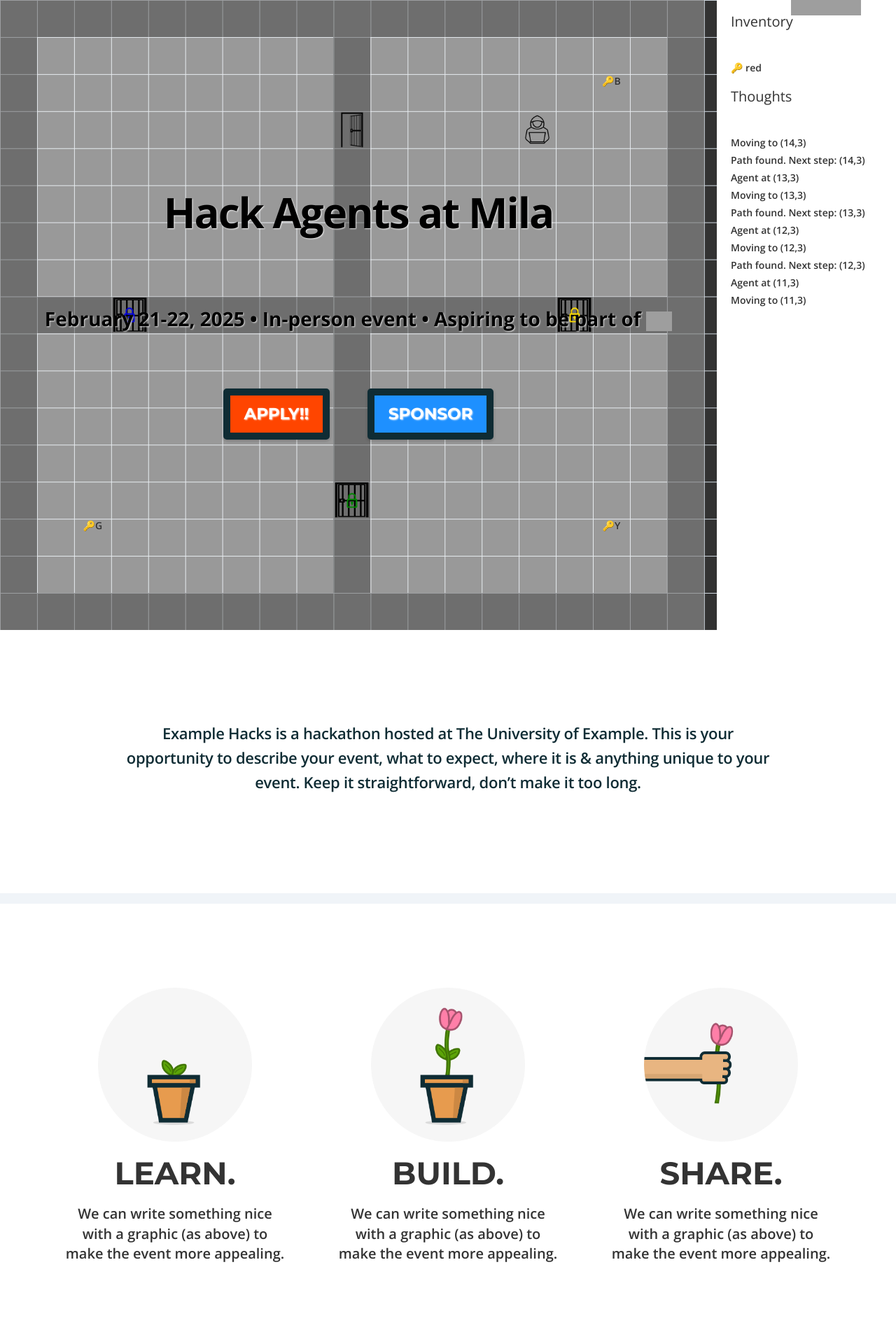
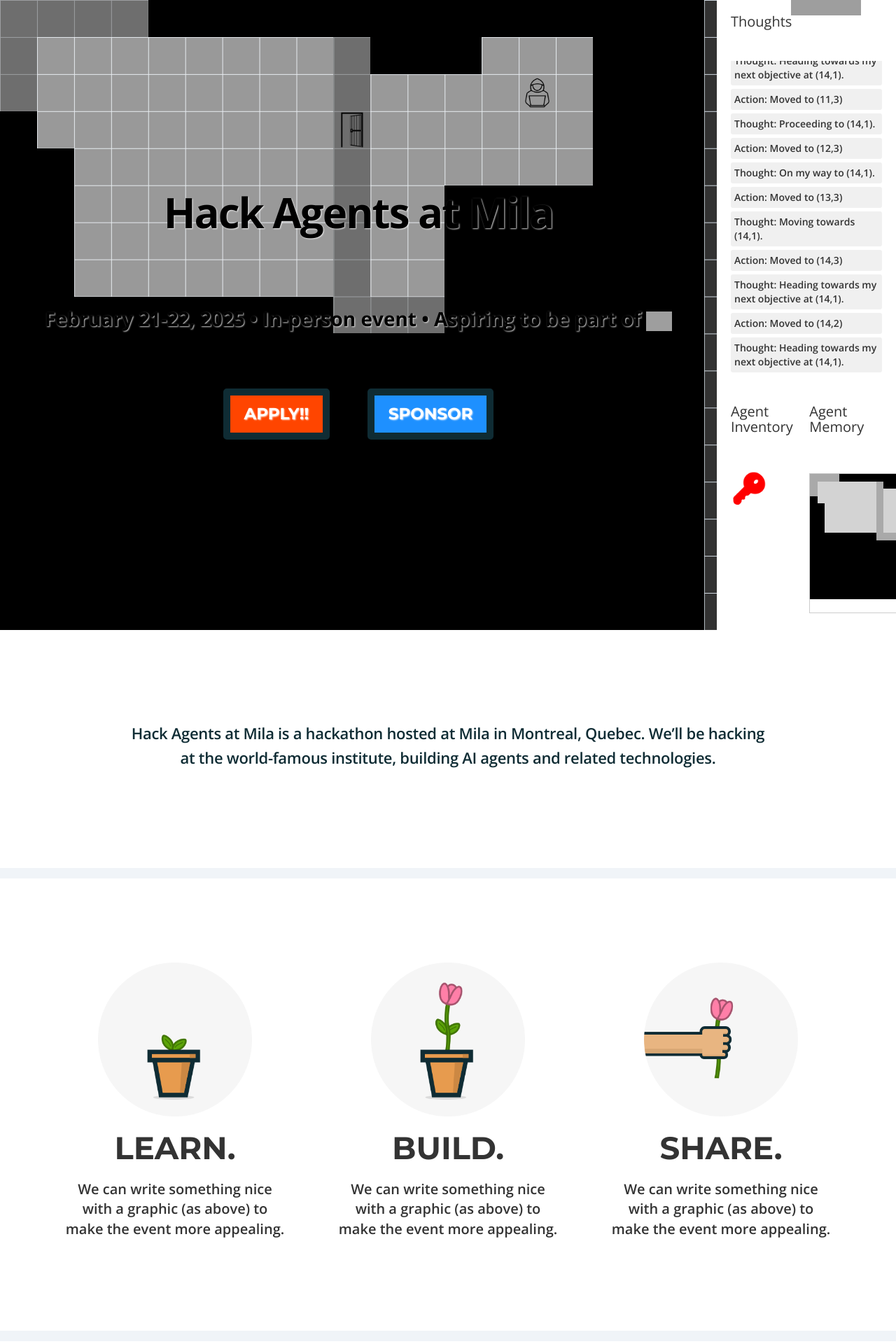
Before and after one commit to tn-learn/mila-hacks, a Jekyll site: the page built from index.html, in a window 1280 px wide. Shown: the top 1920 px of the page at 70% size. Built offline with Jekyll 4.4.1, drawn with Linux system fonts in a browser that asks for light colours; nearby versions of some CDN libraries; grey boxes are pictures that could not be loaded.

Commit message:
progress

```diff
--- a/_config.yml
+++ b/_config.yml
@@ -50,9 +50,8 @@
 
   about:
     description: >
-      Example Hacks is a hackathon hosted at The University of Example.
-      This is your opportunity to describe your event, what to expect, where it is & anything unique to your event.
-      Keep it straightforward, don't make it too long.
+      Hack Agents at Mila is a hackathon hosted at Mila in Montreal, Quebec.
+      We'll be hacking at the world-famous institute, building AI agents and related technologies.
 
   # Info Sections
   info:
--- a/_includes/grid.html
+++ b/_includes/grid.html
@@ -39,10 +39,18 @@
             <!-- Sidebar Div -->
             <div class="sidebar">
                 <div class="sidebar-content">
-                    <h3>Inventory</h3>
-                    <div id="inventory" class="inventory"></div>
                     <h3>Thoughts</h3>
                     <ul id="memory" class="memory"></ul>
+                    <div class="sidebar-bottom">
+                        <div class="sidebar-section">
+                            <h3>Agent Inventory</h3>
+                            <div id="inventory" class="inventory"></div>
+                        </div>
+                        <div class="sidebar-section">
+                            <h3>Agent Memory</h3>
+                            <div id="mini-map"></div>
+                        </div>
+                    </div>
                 </div>
             </div>
         </div>
--- a/assets/css/gridworld.css
+++ b/assets/css/gridworld.css
@@ -137,10 +137,15 @@
 .memory {
     list-style-type: none;
     padding-left: 0;
+    max-height: 700px; /* Adjust this value as needed */
+    overflow-y: auto;
 }
 
 .memory li {
     margin-bottom: 5px;
+    padding: 5px;
+    background-color: #f0f0f0;
+    border-radius: 3px;
 }
 
 /* Key and door styling */
@@ -308,7 +313,37 @@
 }
 
 .sidebar-content {
+    display: flex;
+    flex-direction: column;
     height: 100%;
+}
+
+.memory {
+    flex-grow: 1;
+    overflow-y: auto;
+    max-height: 50vh; /* Adjust this value to control the height of the thoughts list */
+}
+
+.sidebar-bottom {
+    display: flex;
+    justify-content: space-between;
+    margin-top: 20px;
+}
+
+.sidebar-section {
+    width: 48%; /* Adjust as needed */
+}
+
+#mini-map {
+    width: 100%;
+    height: 150px; /* Adjust as needed */
+    border: 1px solid #ccc;
+}
+
+.inventory {
+    display: flex;
+    flex-wrap: wrap;
+    gap: 5px;
 }
 
 .sidebar h3 {
@@ -400,3 +435,78 @@
 .buttons-cell .buttons a.apply {
     background-color: #ff4500;
 }
+
+/* Add these new styles for the keys */
+.key-icon {
+    width: 80%;
+    height: 80%;
+    display: flex;
+    align-items: center;
+    justify-content: center;
+}
+
+.key-icon::before {
+    content: '🔑';
+    font-size: 2em;
+    filter: grayscale(100%) brightness(0);
+}
+
+.key-red::before {
+    filter: brightness(0) saturate(100%) invert(13%) sepia(90%) saturate(7466%) hue-rotate(0deg) brightness(100%) contrast(114%) !important;
+}
+
+.key-blue::before {
+    filter: brightness(0) saturate(100%) invert(7%) sepia(100%) saturate(7154%) hue-rotate(248deg) brightness(97%) contrast(143%) !important;
+}
+
+.key-green::before {
+    filter: brightness(0) saturate(100%) invert(28%) sepia(88%) saturate(1485%) hue-rotate(95deg) brightness(96%) contrast(106%) !important;
+}
+
+.key-yellow::before {
+    filter: brightness(0) saturate(100%) invert(78%) sepia(61%) saturate(895%) hue-rotate(359deg) brightness(103%) contrast(104%) !important;
+}
+
+/* Update the inventory item style */
+.inventory-item {
+    display: inline-block;
+    margin-right: 10px;
+    font-size: 1.5em;
+}
+
+/* Fog of War */
+.fog-of-war {
+    background-color: #000;
+}
+
+/* Mini-Map Styles */
+#mini-map {
+    display: grid;
+    grid-template-columns: repeat(var(--grid-size-x), 1fr);
+    grid-template-rows: repeat(var(--grid-size-y), 1fr);
+    width: 200px; /* Adjust as needed */
+    height: 200px; /* Adjust as needed */
+    border: 1px solid #ccc;
+    margin-top: 20px;
+}
+
+.mini-map-cell {
+    width: 100%;
+    height: 100%;
+}
+
+.mini-map-explored {
+    background-color: lightgray;
+}
+
+.mini-map-wall {
+    background-color: darkgray;
+}
+
+.mini-map-agent {
+    background-color: blue;
+}
+
+.mini-map-unexplored {
+    background-color: black;
+}
--- a/assets/js/gridworld.js
+++ b/assets/js/gridworld.js
@@ -9,6 +9,42 @@
     memory: [],
     currentGoal: null,
     gridInitialized: false,
+    lastStepWasThought: false,
+    actionThoughtInterval: 50, // 1 second interval between action and thought prints
+    thoughtTemplates: {
+        needKey: [
+            "I need the {color} key to open the {color} door.",
+            "Without the {color} key, I can't open the {color} door.",
+            "I should look for the {color} key to proceed.",
+            "I must find the {color} key to unlock the {color} door."
+        ],
+        haveKeyForDoor: [
+            "I have the {color} key; I can now open the {color} door.",
+            "With the {color} key in hand, I can unlock the {color} door.",
+            "Time to use the {color} key on the {color} door.",
+            "Ready to open the {color} door with the {color} key."
+        ],
+        headingToKey: [
+            "Heading towards the {color} key at ({x},{y}).",
+            "I see the {color} key ahead; moving towards it.",
+            "The {color} key is nearby; I'll go get it.",
+            "Going to pick up the {color} key at ({x},{y})."
+        ],
+        movingToGoal: [
+            "Moving towards ({x},{y}).",
+            "On my way to ({x},{y}).",
+            "Heading towards my next objective at ({x},{y}).",
+            "Proceeding to ({x},{y})."
+        ],
+        noGoal: [
+            "All tasks are completed.",
+            "I've done everything I needed to do.",
+            "There's nothing left to do here.",
+            "Mission accomplished."
+        ]
+    },
+    exploredMap: [], // Add property to store explored cells
+    unreachableGoals: [], // Add this line to track unreachable goals
 
     debug(message) {
         console.log(message);
@@ -57,6 +93,14 @@
         this.memory = [];
         this.currentGoal = null;
 
+        // Initialize exploredMap
+        this.exploredMap = Array(this.sizeY)
+            .fill(null)
+            .map(() => Array(this.sizeX).fill(false));
+
+        // Update visibility around the starting position
+        this.updateVisibility();
+
         this.initializeGrid();
         this.initializeKeysAndDoors();
         this.render();
@@ -67,10 +111,8 @@
             clearInterval(this.interval);
         }
 
-        this.interval = setInterval(() => {
-            this.debug(`Agent at (${this.agent.x},${this.agent.y})`);
+        // Start the agent's movement
         this.moveAgent();
-        }, 300);
     },
 
     initializeGrid() {
@@ -199,18 +241,6 @@
                     visited.add(newPos);
                     const newPath = [...path, { x: newX, y: newY }];
 
-                    // If this is a door, simulate opening it
-                    const door = this.doors.find((d) => d.x === newX && d.y === newY);
-                    if (
-                        door &&
-                        !door.isOpen &&
-                        this.inventory.some((key) => key.color === door.color)
-                    ) {
-                        this.debug(
-                            `Simulating opening ${door.color} door at (${newX},${newY})`
-                        );
-                    }
-
                     queue.push(newPath);
                 }
             }
@@ -220,40 +250,113 @@
     },
 
     getNextGoal() {
-        const uncollectedKeys = this.keys.filter(
-            (key) => !this.inventory.some((i) => i.color === key.color)
+        // Helper function to check if a path exists to a goal
+        const isReachable = (goal) => {
+            const path = this.findPath(this.agent, goal);
+            return path.length > 0;
+        };
+
+        // Find visible keys
+        const visibleKeys = this.keys.filter(
+            (key) => this.exploredMap[key.y][key.x] && !this.unreachableGoals.some(g => g.x === key.x && g.y === key.y)
         );
-        if (uncollectedKeys.length > 0) {
-            return uncollectedKeys[0];
+
+        // **Randomize the order of visible keys**
+        this.shuffleArray(visibleKeys);
+
+        for (const key of visibleKeys) {
+            if (isReachable(key)) {
+                return key;
+            } else {
+                this.unreachableGoals.push(key);
+            }
         }
 
-        const closedDoors = this.doors.filter((door) => !door.isOpen);
-        const openableDoors = closedDoors.filter((door) =>
+        // Find visible doors that are not open
+        const visibleDoors = this.doors.filter(
+            (door) => this.exploredMap[door.y][door.x] && !door.isOpen && !this.unreachableGoals.some(g => g.x === door.x && g.y === door.y)
+        );
+
+        const openableDoors = visibleDoors.filter((door) =>
             this.inventory.some((key) => key.color === door.color)
         );
 
-        if (openableDoors.length > 0) {
-            return openableDoors.reduce((nearest, door) => {
-                const distToDoor =
-                    Math.abs(this.agent.x - door.x) + Math.abs(this.agent.y - door.y);
-                const distToNearest =
-                    Math.abs(this.agent.x - nearest.x) +
-                    Math.abs(this.agent.y - nearest.y);
-                return distToDoor < distToNearest ? door : nearest;
-            });
+        // **Randomize the order of openable doors**
+        this.shuffleArray(openableDoors);
+
+        for (const door of openableDoors) {
+            if (isReachable(door)) {
+                return door;
+            } else {
+                this.unreachableGoals.push(door);
+            }
         }
 
-        if (closedDoors.length > 0) {
-            return closedDoors.reduce((nearest, door) => {
-                const distToDoor =
-                    Math.abs(this.agent.x - door.x) + Math.abs(this.agent.y - door.y);
-                const distToNearest =
-                    Math.abs(this.agent.x - nearest.x) +
-                    Math.abs(this.agent.y - nearest.y);
-                return distToDoor < distToNearest ? door : nearest;
-            });
+        // Check if the agent has keys for any unopened doors not yet found
+        const unopenedDoorsWithKeys = this.doors.filter(
+            (door) =>
+                !door.isOpen &&
+                this.inventory.some((key) => key.color === door.color) &&
+                !this.unreachableGoals.some(g => g.x === door.x && g.y === door.y)
+        );
+
+        if (unopenedDoorsWithKeys.length > 0) {
+            // Continue exploring to find these doors
+            const unexploredCells = [];
+            for (let y = 0; y < this.sizeY; y++) {
+                for (let x = 0; x < this.sizeX; x++) {
+                    if (
+                        !this.exploredMap[y][x] &&
+                        this.canMove(x, y) &&
+                        !this.unreachableGoals.some(g => g.x === x && g.y === y)
+                    ) {
+                        unexploredCells.push({ x, y });
+                    }
+                }
             }
 
+            if (unexploredCells.length > 0) {
+                // **Randomize the unexplored cells**
+                this.shuffleArray(unexploredCells);
+
+                for (const cell of unexploredCells) {
+                    if (isReachable(cell)) {
+                        return cell;
+                    } else {
+                        this.unreachableGoals.push(cell);
+                    }
+                }
+            }
+        }
+
+        // No known goals, explore unexplored areas
+        const unexploredCells = [];
+        for (let y = 0; y < this.sizeY; y++) {
+            for (let x = 0; x < this.sizeX; x++) {
+                if (
+                    !this.exploredMap[y][x] &&
+                    this.canMove(x, y) &&
+                    !this.unreachableGoals.some(g => g.x === x && g.y === y)
+                ) {
+                    unexploredCells.push({ x, y });
+                }
+            }
+        }
+
+        if (unexploredCells.length > 0) {
+            // **Randomize the unexplored cells**
+            this.shuffleArray(unexploredCells);
+
+            for (const cell of unexploredCells) {
+                if (isReachable(cell)) {
+                    return cell;
+                } else {
+                    this.unreachableGoals.push(cell);
+                }
+            }
+        }
+
+        // No goals left
         return null;
     },
 
@@ -285,52 +388,102 @@
             this.currentGoal = this.getNextGoal();
             if (this.currentGoal) {
                 this.debug(`New goal set: (${this.currentGoal.x},${this.currentGoal.y})`);
+            } else {
+                this.printActionOrThought({ type: 'thought', message: "All tasks completed!" });
+                clearInterval(this.interval);
+                return;
             }
         }
 
-        if (!this.currentGoal) {
-            this.memory.push("All tasks completed!");
-            this.render();
-            clearInterval(this.interval); // Stop the movement when tasks are complete
-            return;
-        }
-
+        if (!this.lastStepWasThought) {
+            this.generateThought();
+            this.lastStepWasThought = true;
+            setTimeout(() => this.moveAgent(), this.actionThoughtInterval);
+        } else {
             const path = this.findPath(this.agent, this.currentGoal);
 
             if (path.length > 1) {
                 const nextStep = path[1];
-            this.debug(`Path found. Next step: (${nextStep.x},${nextStep.y})`);
 
-            // Check if the next step is a door that needs opening
                 const door = this.doors.find(
                     (d) => d.x === nextStep.x && d.y === nextStep.y && !d.isOpen
                 );
                 if (door && this.inventory.some((key) => key.color === door.color)) {
-                this.debug(`Opening ${door.color} door at (${nextStep.x},${nextStep.y})`);
+                    this.printActionOrThought({ type: 'action', message: `Opening ${door.color} door at (${nextStep.x},${nextStep.y})` });
                     door.isOpen = true;
                 }
 
                 this.agent = { x: nextStep.x, y: nextStep.y };
+
+                // Update visibility
+                this.updateVisibility();
+
                 this.checkForKey(nextStep.x, nextStep.y);
                 this.checkForDoor(nextStep.x, nextStep.y);
-            this.memory.push(`Moving to (${nextStep.x},${nextStep.y})`);
+                this.printActionOrThought({ type: 'action', message: `Moved to (${nextStep.x},${nextStep.y})` });
             } else {
-            this.debug(
-                `No path found to goal (${this.currentGoal.x},${this.currentGoal.y})`
-            );
-            this.memory.push(
-                `Cannot reach goal at (${this.currentGoal.x},${this.currentGoal.y}). Finding new goal.`
-            );
+                // Could not find a path to the current goal; mark it as unreachable
+                this.unreachableGoals.push(this.currentGoal);
                 this.currentGoal = null;
             }
 
+            this.lastStepWasThought = false;
             this.render();
+            setTimeout(() => this.moveAgent(), this.actionThoughtInterval);
+        }
     },
 
+    generateThought() {
+        let thought = '';
+        let thoughtArray = [];
+        let data = {};
+
+        if (this.currentGoal && this.currentGoal.color && this.currentGoal.isOpen === false) {
+            // Current goal is a closed door
+            if (!this.inventory.some((key) => key.color === this.currentGoal.color)) {
+                // Agent doesn't have the key
+                thoughtArray = this.thoughtTemplates.needKey;
+                data = { color: this.currentGoal.color };
+            } else {
+                // Agent has the key
+                thoughtArray = this.thoughtTemplates.haveKeyForDoor;
+                data = { color: this.currentGoal.color };
+            }
+        } else if (this.currentGoal && this.currentGoal.color) {
+            // Current goal is a key
+            thoughtArray = this.thoughtTemplates.headingToKey;
+            data = {
+                color: this.currentGoal.color,
+                x: this.currentGoal.x,
+                y: this.currentGoal.y
+            };
+        } else if (this.currentGoal) {
+            // Moving towards a generic goal
+            thoughtArray = this.thoughtTemplates.movingToGoal;
+            data = { x: this.currentGoal.x, y: this.currentGoal.y };
+        } else {
+            // No current goal
+            thoughtArray = this.thoughtTemplates.noGoal;
+        }
+
+        // Randomly select and process a thought template
+        thought = this.randomThought(thoughtArray, data);
+        this.printActionOrThought({ type: 'thought', message: thought });
+    },
+
+    randomThought(thoughtArray, data) {
+        if (!thoughtArray || thoughtArray.length === 0) return '';
+        const template = thoughtArray[Math.floor(Math.random() * thoughtArray.length)];
+        return this.processTemplate(template, data);
+    },
+
+    processTemplate(template, data) {
+        return template.replace(/{(\w+)}/g, (match, key) => data[key] || match);
+    },
     getCellContent(x, y) {
         const key = this.keys.find((k) => k.x === x && k.y === y);
         if (key) {
-            return `🔑${key.color[0].toUpperCase()}`;
+            return `<div class="key-icon key-${key.color}"></div>`;
         }
 
         const door = this.doors.find((d) => d.x === x && d.y === y);
@@ -379,6 +532,16 @@
             const x = parseInt(cell.dataset.x);
             const y = parseInt(cell.dataset.y);
 
+            // Determine if cell is explored
+            const isExplored = this.exploredMap[y][x];
+
+            if (!isExplored) {
+                // Hide unexplored cells
+                cell.classList.add('fog-of-war');
+                cell.innerHTML = '';
+            } else {
+                cell.classList.remove('fog-of-war');
+
                 // Determine current content
                 let cellContent = '';
                 if (this.agent.x === x && this.agent.y === y) {
@@ -414,24 +577,104 @@
                     cell.dataset.content = cellContent;
                 }
                 // If content hasn't changed, do nothing to avoid unnecessary reflows
+            }
         });
 
         // Update inventory
         const inventoryElement = document.getElementById("inventory");
         inventoryElement.innerHTML = this.inventory
-            .map((item) => `<div class="inventory-item">🔑 ${item.color}</div>`)
+            .map((item) => `<div class="inventory-item key-icon key-${item.color}"></div>`)
             .join("");
 
-        // Update memory (thoughts)
+        // Update memory (thoughts and actions)
         const memoryElement = document.getElementById("memory");
         memoryElement.innerHTML = this.memory
-            .slice(-10) // Show last 10 thoughts
-            .reverse()  // Most recent first
-            .map((item) => `<li>${item}</li>`)
+            .map((item) => {
+                if (item.type === 'thought') {
+                    return `<li class="thought-entry">Thought: ${item.message}</li>`;
+                } else if (item.type === 'action') {
+                    return `<li class="action-entry">Action: ${item.message}</li>`;
+                } else {
+                    return `<li>${item}</li>`;
+                }
+            })
             .join("");
+
+        // Scroll to the bottom of the memory list
+        memoryElement.scrollTop = memoryElement.scrollHeight;
+
+        // Render mini-map
+        const miniMapElement = document.getElementById('mini-map');
+        miniMapElement.innerHTML = '';
+        const miniMapSize = Math.min(miniMapElement.offsetWidth, miniMapElement.offsetHeight);
+        const cellSize = miniMapSize / Math.max(this.sizeX, this.sizeY);
+
+        miniMapElement.style.display = 'grid';
+        miniMapElement.style.gridTemplateColumns = `repeat(${this.sizeX}, ${cellSize}px)`;
+        miniMapElement.style.gridTemplateRows = `repeat(${this.sizeY}, ${cellSize}px)`;
+
+        for (let y = 0; y < this.sizeY; y++) {
+            for (let x = 0; x < this.sizeX; x++) {
+                const cell = document.createElement('div');
+                cell.className = 'mini-map-cell';
+
+                if (this.exploredMap[y][x]) {
+                    if (this.agent.x === x && this.agent.y === y) {
+                        cell.classList.add('mini-map-agent');
+                    } else if (this.grid[y][x] === 1) {
+                        cell.classList.add('mini-map-wall');
+                    } else {
+                        cell.classList.add('mini-map-explored');
+                    }
+                } else {
+                    cell.classList.add('mini-map-unexplored');
+                }
+
+                miniMapElement.appendChild(cell);
+            }
+        }
     },
     debugPath(path) {
         // Optional: Implement debug path visualization
+    },
+
+    printActionOrThought(item) {
+        this.memory.push(item);
+        const memoryElement = document.getElementById("memory");
+        const newEntry = document.createElement('li');
+        newEntry.className = item.type === 'thought' ? 'thought-entry' : 'action-entry';
+        newEntry.textContent = `${item.type.charAt(0).toUpperCase() + item.type.slice(1)}: ${item.message}`;
+        memoryElement.appendChild(newEntry);
+        memoryElement.scrollTop = memoryElement.scrollHeight;
+    },
+
+    updateVisibility() {
+        const { x, y } = this.agent;
+        const directions = [
+            { dx: 0, dy: 0 },
+            { dx: -1, dy: 0 },
+            { dx: 1, dy: 0 },
+            { dx: 0, dy: -1 },
+            { dx: 0, dy: 1 },
+            { dx: -1, dy: -1 },
+            { dx: -1, dy: 1 },
+            { dx: 1, dy: -1 },
+            { dx: 1, dy: 1 }
+        ];
+        for (const { dx, dy } of directions) {
+            const nx = x + dx;
+            const ny = y + dy;
+            if (nx >= 0 && nx < this.sizeX && ny >= 0 && ny < this.sizeY) {
+                this.exploredMap[ny][nx] = true;
+            }
+        }
+    },
+
+    shuffleArray(array) {
+        for (let i = array.length - 1; i > 0; i--) {
+            const j = Math.floor(Math.random() * (i + 1));
+            [array[i], array[j]] = [array[j], array[i]];
+        }
     },
 
 };
```
Also changed, not shown: 3 other files. Lines whose indentation alone changed are shown as unchanged.
